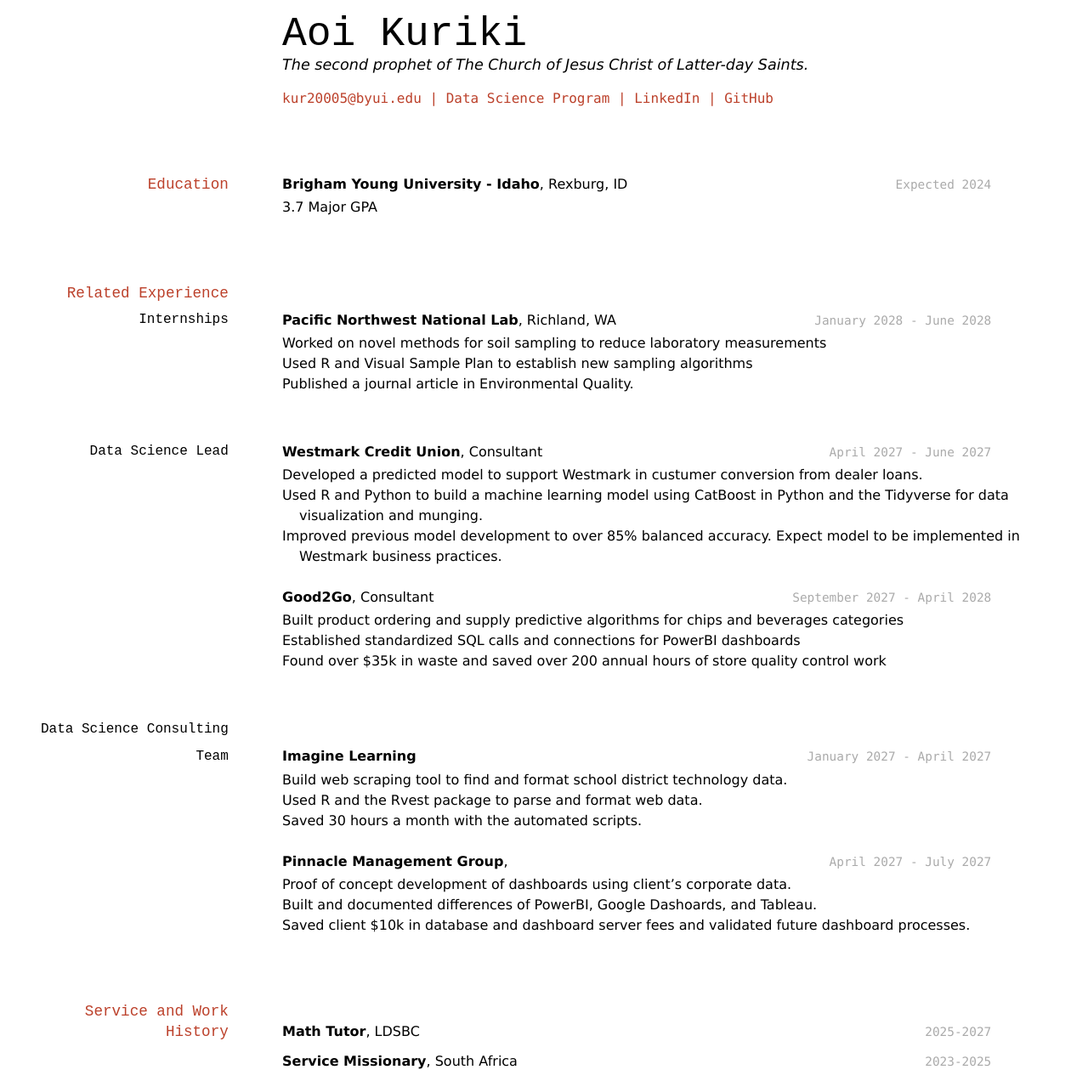
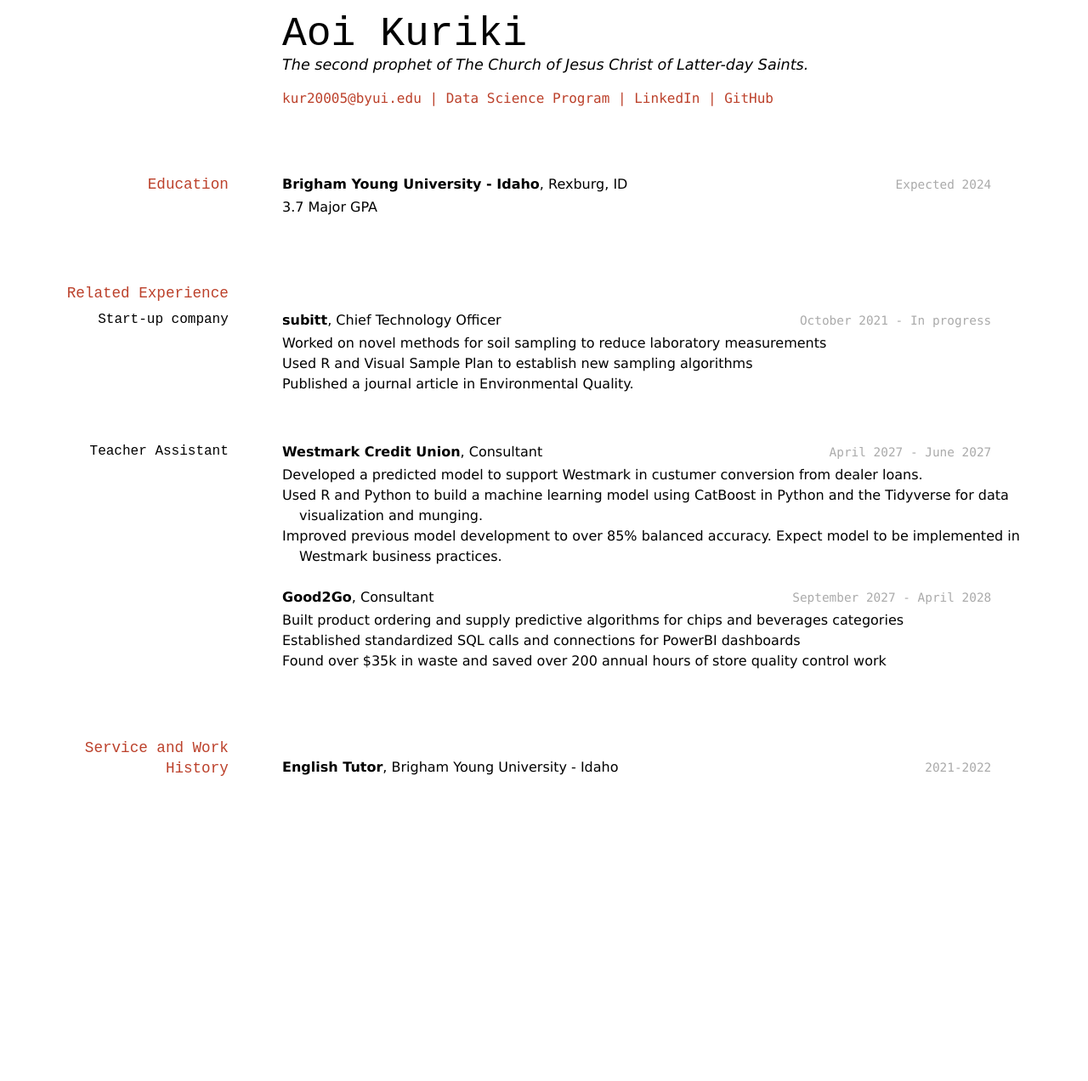
Before and after one commit to byuids-resumes/Kuriki_Resume, a Jekyll site: the page built from docs/index.md, in a window 1280 px wide. Shown: the whole page at 85% size. Built offline with Jekyll 4.4.1, drawn with Linux system fonts in a browser that asks for light colours; after the commit the page ends 926 px from its top, so only the background shows below that.

Commit message:
Little change

```diff
--- a/docs/index.md
+++ b/docs/index.md
@@ -24,16 +24,16 @@ __Brigham Young University - Idaho__, Rexburg, ID
 
 ## Related Experience
 
-### Internships
+### Start-up company
 
-`January 2028 - June 2028`
-__Pacific Northwest National Lab__, Richland, WA
+`October 2021 - In progress`
+__subitt__, Chief Technology Officer
 
 - Worked on novel methods for soil sampling to reduce laboratory measurements
 - Used R and Visual Sample Plan to establish new sampling algorithms
 - Published a journal article in Environmental Quality.
 
-### Data Science Lead
+### Teacher Assistant
 
 `April 2027 - June 2027`
 __Westmark Credit Union__, Consultant
@@ -49,31 +49,10 @@ __Good2Go__, Consultant
 - Established standardized SQL calls and connections for PowerBI dashboards
 - Found over $35k in waste and saved over 200 annual hours of store quality control work
 
-### Data Science Consulting Team
-
-`January 2027 - April 2027`
-__Imagine Learning__
-
-- Build web scraping tool to find and format school district technology data.
-- Used R and the Rvest package to parse and format web data.
-- Saved 30 hours a month with the automated scripts.
-
-`April 2027 - July 2027`
-__Pinnacle Management Group__,
-
-- Proof of concept development of dashboards using client's corporate data.
-- Built and documented differences of PowerBI, Google Dashoards, and Tableau.
-- Saved client $10k in database and dashboard server fees and validated future dashboard processes.
-
-
 ## Service and Work History
 
-`2025-2027`
-__Math Tutor__, LDSBC
-
-
-`2023-2025`
-__Service Missionary__, South Africa
+`2021-2022`
+__English Tutor__, Brigham Young University - Idaho
 
 
 
```
